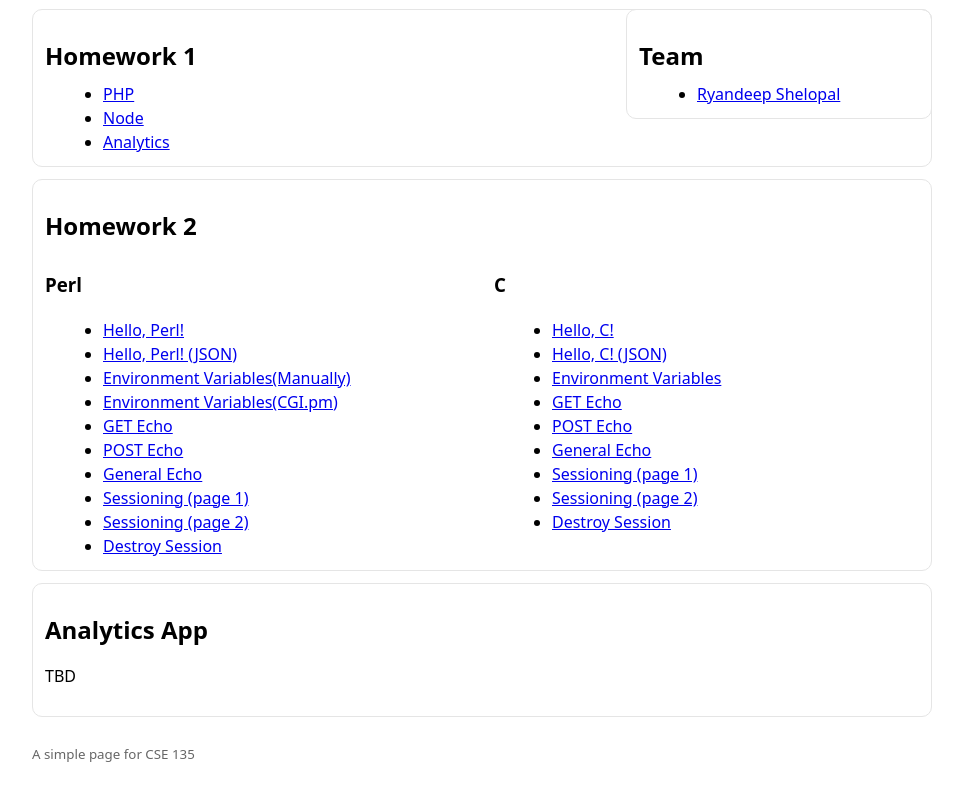
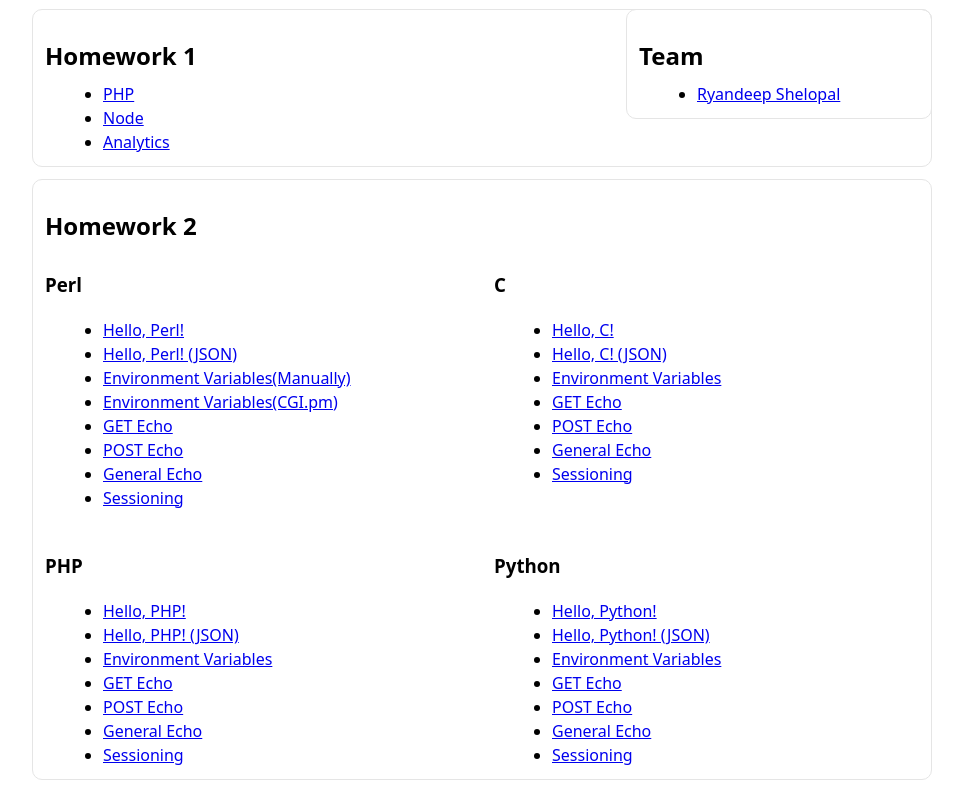
Before and after one commit to rdshelopal/cse135_website, a plain HTML site: page public_html/index.html in a window 1280 px wide. Shown: the part 111-900 px from the top of the page, without its empty margins (158-1121 px from the left). Drawn offline with Linux system fonts and the light colour scheme.

Commit message:
create links to php/py programs

```diff
--- a/public_html/index.html
+++ b/public_html/index.html
@@ -48,9 +48,7 @@
         <li><a href="/cgi-bin/perl-get-echo.pl">GET Echo</a></li>
         <li><a href="/cgi-bin/perl-post-echo.pl">POST Echo</a></li>
         <li><a href="/cgi-bin/perl-general-echo.pl">General Echo</a></li>
-        <li><a href="/cgi-bin/perl-sessions-1.pl">Sessioning (page 1)</a></li>
-        <li><a href="/cgi-bin/perl-sessions-2.pl">Sessioning (page 2)</a></li>
-        <li><a href="/cgi-bin/perl-destroy-session.pl">Destroy Session</a></li>
+        <li><a href="/cgi-bin/perl-sessions-1.pl">Sessioning</a></li>
       </ul>
     </div>
 
@@ -63,12 +61,41 @@
         <li><a href="/cgi-bin/c-get-echo.cgi">GET Echo</a></li>
         <li><a href="/cgi-bin/c-post-echo.cgi">POST Echo</a></li>
         <li><a href="/cgi-bin/c-general-request-echo.cgi">General Echo</a></li>
-        <li><a href="/cgi-bin/c-sessions-1.cgi">Sessioning (page 1)</a></li>
-        <li><a href="/cgi-bin/c-sessions-2.cgi">Sessioning (page 2)</a></li>
-        <li><a href="/cgi-bin/c-destroy-session.cgi">Destroy Session</a></li>
+        <li><a href="/cgi-bin/c-sessions-1.cgi">Sessioning</a></li>
       </ul>
     </div>
+
+    <!-- PHP -->
+  <div>
+    <h3>PHP</h3>
+    <ul>
+      <li><a href="/cgi-bin/php-hello-html-world.php">Hello, PHP!</a></li>
+      <li><a href="/cgi-bin/php-hello-json-world.php">Hello, PHP! (JSON)</a></li>
+      <li><a href="/cgi-bin/php-env.php">Environment Variables</a></li>
+      <li><a href="/cgi-bin/php-get-echo.php">GET Echo</a></li>
+      <li><a href="/cgi-bin/php-post-echo.php">POST Echo</a></li>
+      <li><a href="/cgi-bin/php-general-request-echo.php">General Echo</a></li>
+      <!-- State demo: link only to page 1; users navigate to p2/destroy from there -->
+      <li><a href="/hw2/php/php-sessions-1.php">Sessioning</a></li>
+    </ul>
   </div>
+
+  <!-- Python (CGI) -->
+  <div>
+    <h3>Python</h3>
+    <ul>
+      <li><a href="/cgi-bin/py-hello-html-world.py">Hello, Python!</a></li>
+      <li><a href="/cgi-bin/py-hello-json-world.py">Hello, Python! (JSON)</a></li>
+      <li><a href="/cgi-bin/py-env.py">Environment Variables</a></li>
+      <li><a href="/cgi-bin/py-get-echo.py">GET Echo</a></li>
+      <li><a href="/cgi-bin/py-post-echo.py">POST Echo</a></li>
+      <li><a href="/cgi-bin/py-general-request-echo.py">General Echo</a></li>
+      <!-- State demo: only entry point -->
+      <li><a href="/cgi-bin/py-sessions-1.py">Sessioning</a></li>
+    </ul>
+  </div>
+  </div>
+
 </section>
 
   <section class="panel">
```
